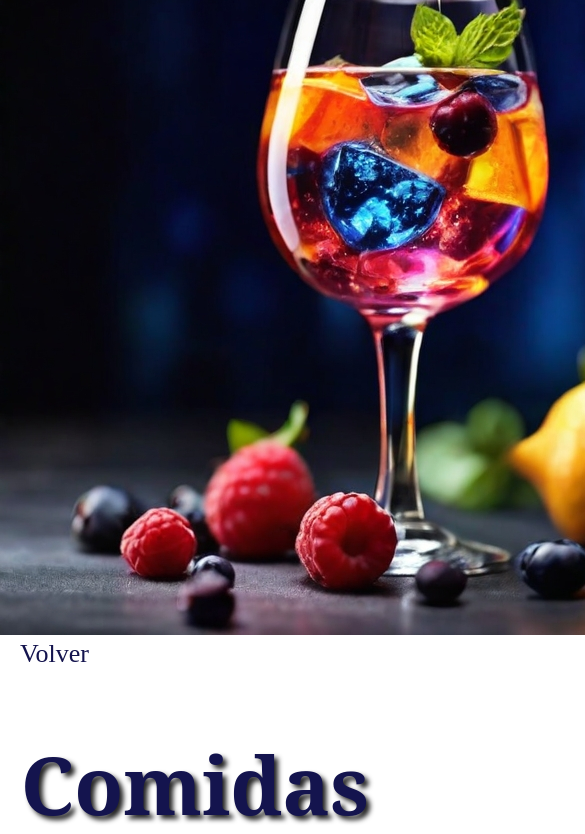
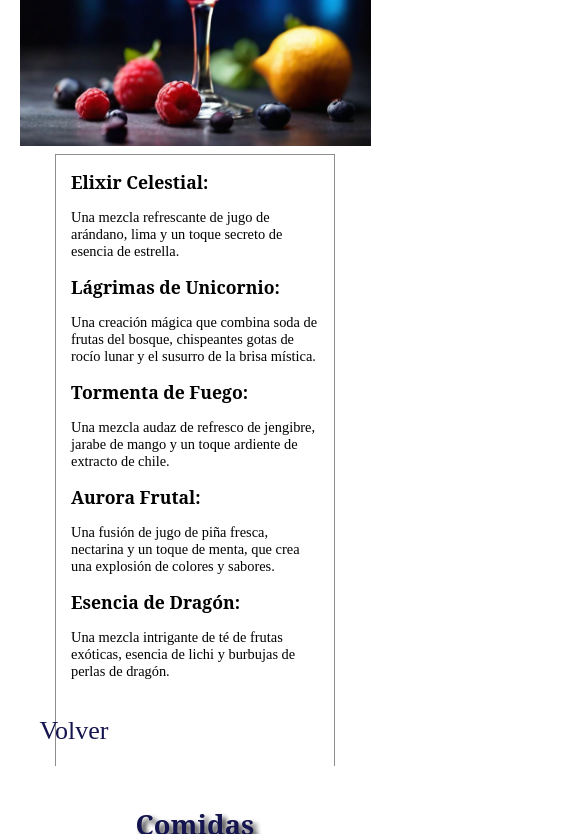
Before and after one commit to Natalia-Schwindt/proyectoqr, a plain HTML site: page index.html in a window 390 px wide. Shown: the part 1166-2000 px from the top of the page, 585 px wide, since content can reach past the window. Drawn offline with Linux system fonts and the light colour scheme; a web font is replaced by a local one.

Commit message:
modifique style para comenzar a hacer responsiva la pagina

```diff
--- a/style.css
+++ b/style.css
@@ -30,7 +30,7 @@
     display: flex;
     flex-direction: column;
     align-items: flex-end;
-    font-size: 45px;
+    font-size: 3vw;
     margin: 20px;
 }
 .navbar li{
@@ -43,53 +43,69 @@
 }
 .herotittle{
     position: absolute;
-    bottom: 100px;
-    left: 100px;
+    bottom: 6.25rem;
+    left: 6.25rem;
     font-family: Wrexham Script V1;
-    font-size: 11rem;
+    font-size: 9vw;
     color: rgb(233, 175, 82);
     text-shadow: 2px 2px 2px black;
 }
 .container{
     display: flex;
     flex-direction: column;
+    width: 90%;
+	max-width: 2000px;
+	overflow: hidden;
+	margin: 0 auto;
 }
 .container h2{
     display: flex;
     justify-content: center;
     font-family: 'Noto Serif', serif;
-    font-size: 5rem;
+    font-size: 7vw;
     color: rgb(20, 20, 78);
     text-shadow: 4px 4px 5px rgb(36, 36, 36);
-    margin: 40px;
+    margin: 2.5rem;
 }
 .containermenu{
     display: flex;
     justify-content: space-around;
     align-items: center;
+    gap: 1vw;
+	flex-wrap: wrap;
+    flex: 350px;
+}
+/*Hace que las imágenes se hagan más pequeñas según la pantalla*/
+.containermenu img{
+    width: 100%;
+	height: 100%;
+	object-fit: cover;
 }
 .imagencomida{
     display: flex;
     flex-direction: row-reverse;
 }
 .menu{
-    width: 400px;
-    height: 570px;
+    width: 30%;
+    height: 70%;
     border: 1px solid rgb(145, 140, 140);
+    min-width: 280px;
 }
 .nombremenu{
     font-family: 'Noto Serif', serif;
+    font-size: 1.1em;
     margin: 15px;
 }
 .menu p{
     margin: 15px;
+    font-size: 0.9em;
 }
 .volver{
     text-decoration: none;
     color: rgb(20, 20, 78);
     font-size: 26px;
     font-family: Wrexham Script V1;
-    margin: 0 20px 20px;
+    margin: 20px;
 }
 .piedepagina{
     display: flex;
```
